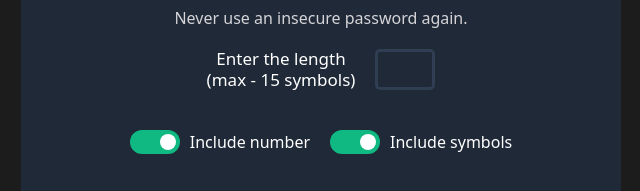
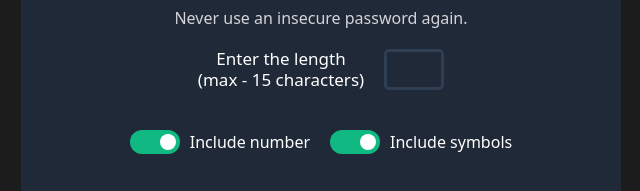
Before and after one commit to POHAIDA/password_generator, a plain HTML site: page index.html in a window 1280 px wide. Shown: the part 221-412 px from the top of the page, 319-959 px from the left. Drawn offline with Linux system fonts and the light colour scheme.

Commit message:
Update index.html

```diff
--- a/index.html
+++ b/index.html
@@ -17,7 +17,7 @@
         <p class="length">
           Enter the length
           <br />
-          (max - 15 symbols)
+          (max - 15 characters)
         </p>
         <input class="input" type="number" />
       </div>
```
